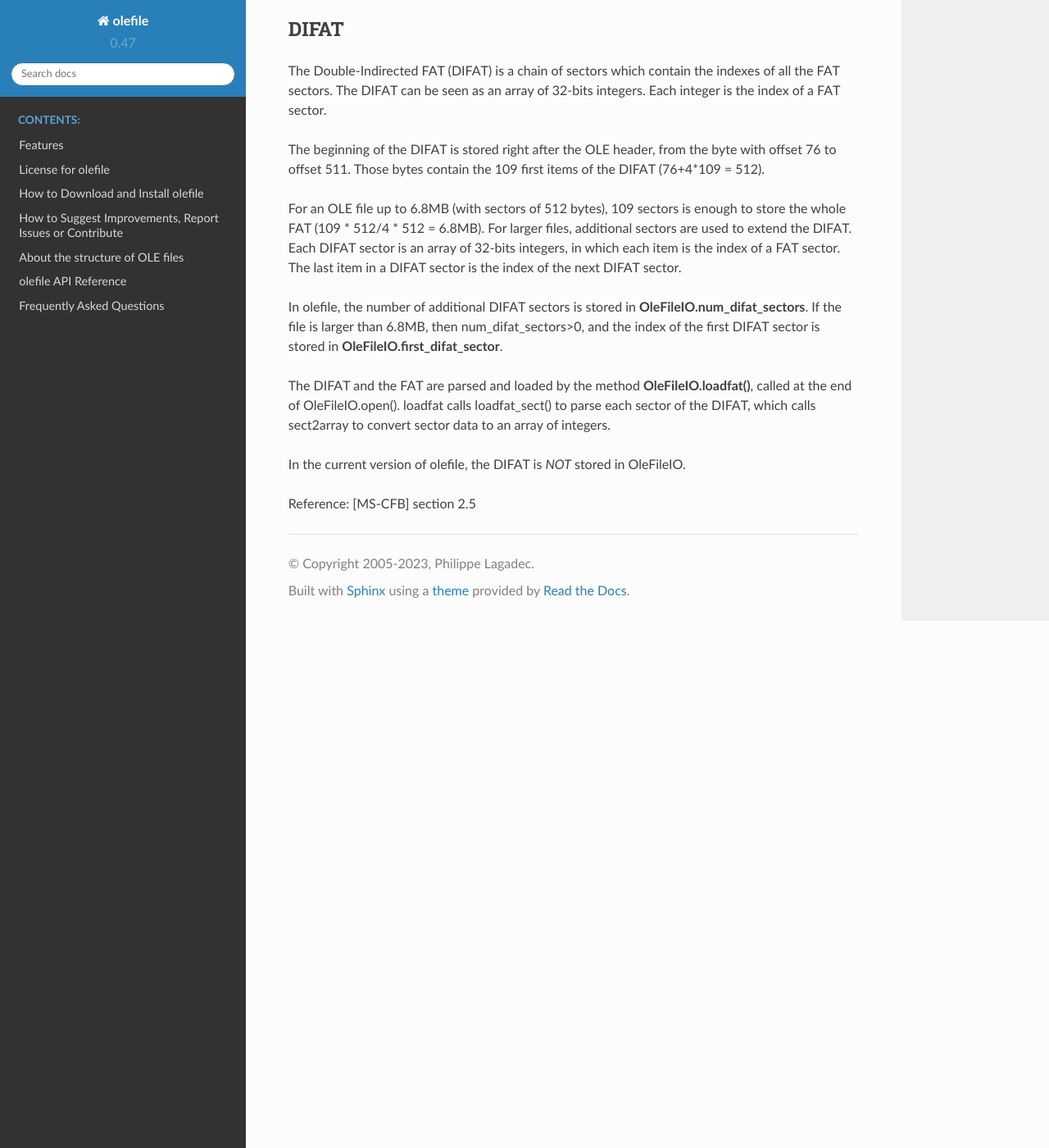
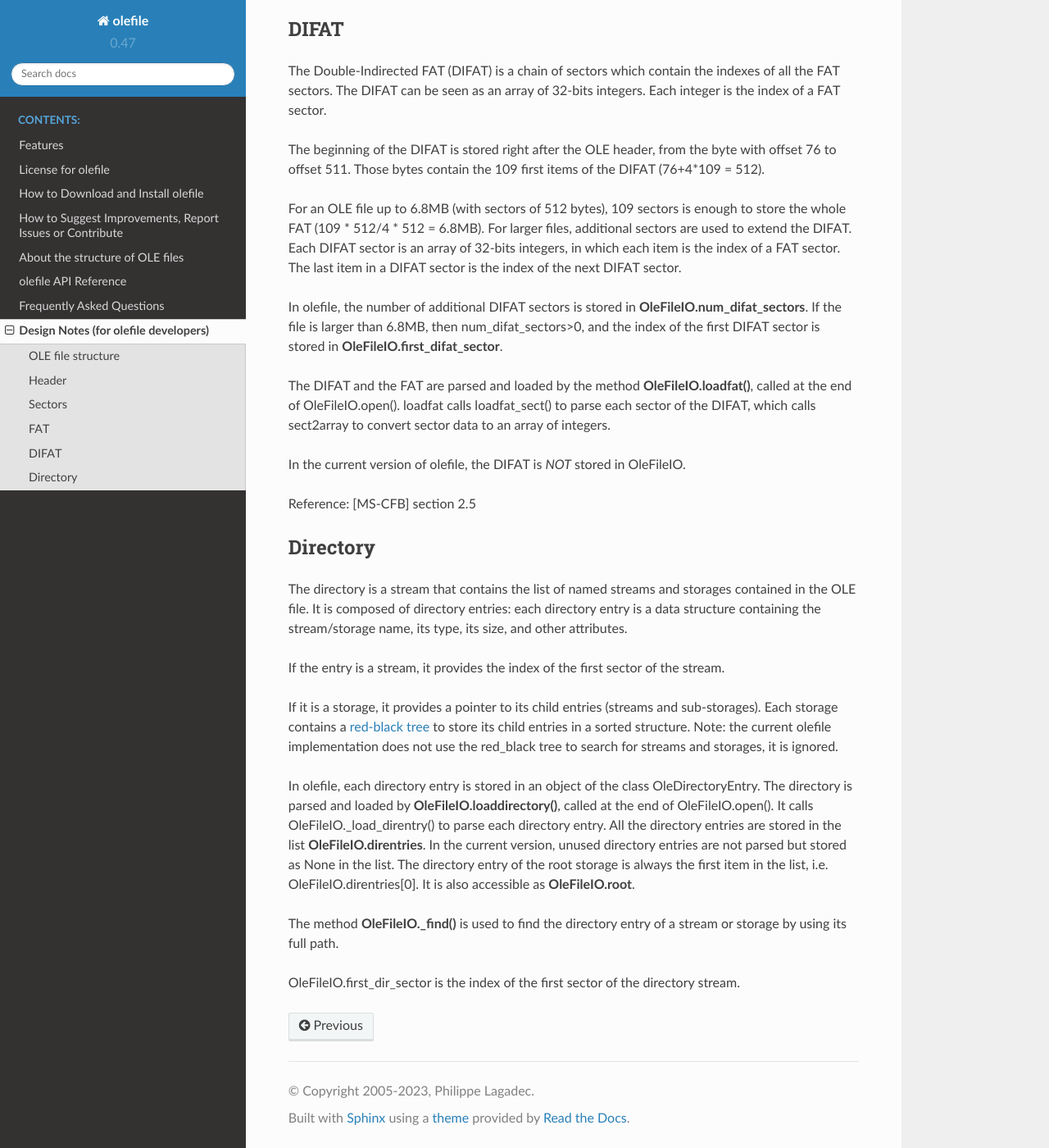
Before and after one commit to decalage2/olefile, a Sphinx documentation site: the page built from doc/Design.rst, in a window 1280 px wide and 1400 px high, scrolled down 1661 px. Shown: the whole window at 82% size. Built offline with Sphinx 7.4.7 and the Read the Docs theme 2.0.0, drawn with Linux system fonts in a browser that asks for light colours; pages that are not in the unit, such as notebooks, are missing from menus; some of the changed text lies outside the part shown.

Commit message:
doc: updated Design.rst with directory

```diff
--- a/doc/Design.rst
+++ b/doc/Design.rst
@@ -93,3 +93,31 @@ data to an array of integers.
 In the current version of olefile, the DIFAT is *NOT* stored in OleFileIO.
 
 Reference: [MS-CFB] section 2.5
+
+
+Directory
+---------
+
+The directory is a stream that contains the list of named streams and storages contained in the
+OLE file. It is composed of directory entries: each directory entry is a data structure containing the stream/storage name, its type, its size, and other attributes.
+
+If the entry is a stream, it provides the index of the first sector of the stream.
+
+If it is a storage, it provides a pointer to its child entries (streams and sub-storages).
+Each storage contains a `red-black tree <https://en.wikipedia.org/wiki/Red%E2%80%93black_tree>`__
+to store its child entries in a sorted structure.
+Note: the current olefile implementation does not use the red_black tree to search
+for streams and storages, it is ignored.
+
+In olefile, each directory entry is stored in an object of the class OleDirectoryEntry.
+The directory is parsed and loaded by **OleFileIO.loaddirectory()**, called at the end of OleFileIO.open().
+It calls OleFileIO._load_direntry() to parse each directory entry.
+All the directory entries are stored in the list **OleFileIO.direntries**.
+In the current version, unused directory entries are not parsed but stored as None in the list.
+The directory entry of the root storage is always the first item in the list, i.e. OleFileIO.direntries[0].
+It is also accessible as **OleFileIO.root**.
+
+The method **OleFileIO._find()** is used to find the directory entry of a stream or storage
+by using its full path.
+
+OleFileIO.first_dir_sector is the index of the first sector of the directory stream.
--- a/doc/index.rst
+++ b/doc/index.rst
@@ -36,3 +36,4 @@ Microscopy file formats, McAfee antivirus quarantine files, etc.
     OLE_Overview
     olefile
     FAQ
+    Design
```
